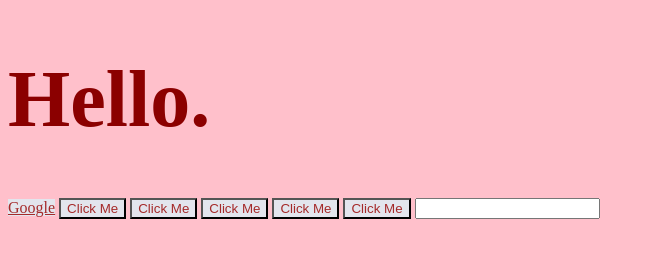
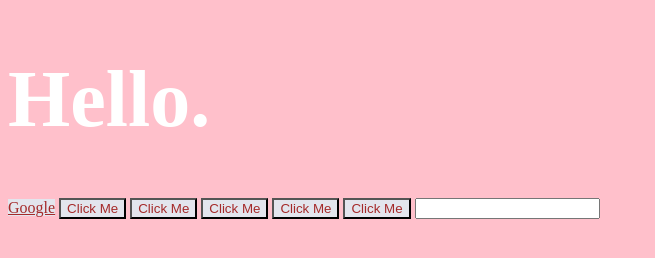
Before and after one commit to marrieetaa/Angela, a plain HTML site: page Day-7/index.html in a window 1280 px wide. Both pictures are taken after a click on the element "Hello.". Shown: the whole page, without its empty margins (0-655 px from the left). Drawn offline with nearby package versions, Linux system fonts and the light colour scheme.

Commit message:
Add white color

```diff
--- a/Day-7/script.js
+++ b/Day-7/script.js
@@ -13,3 +13,7 @@ $('button').click(function(){
 $('body').keydown(function(event){
      $('h1').text(event.key);
 })
+
+$('h1').on('mouseover', function(){
+  $('h1').toggleClass('white');
+})
--- a/Day-7/style.css
+++ b/Day-7/style.css
@@ -19,3 +19,7 @@ body {
 .purple {
   color: purple;
 }
+
+.white {
+  color: white;
+}
```
